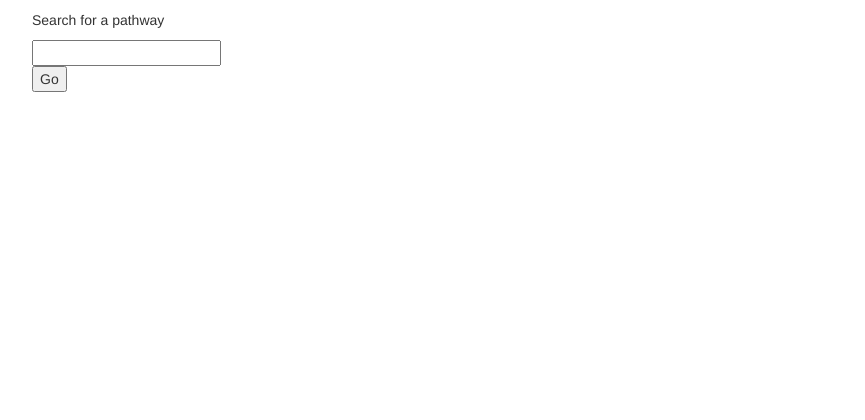
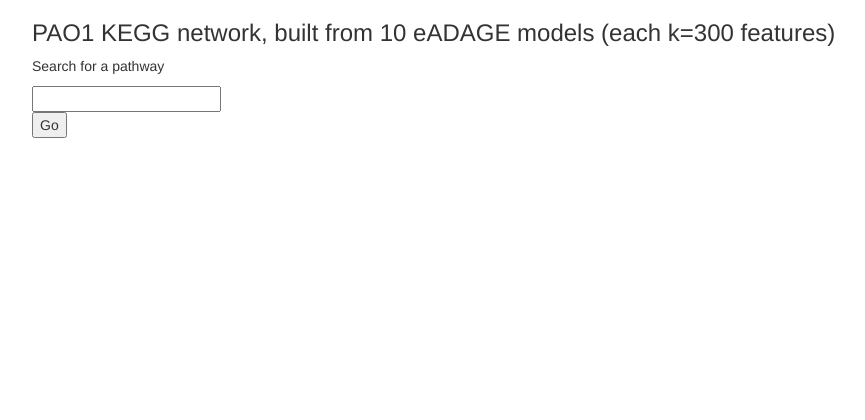
Before and after one commit to kathyxchen/PathCORE-demo, a Flask app: page /tcga in a window 1280 px wide. Shown: the top 420 px of the page, without its empty margins (38-903 px from the left). Before the commit the page ends 92 px from the top, so only its background shows below. Run offline with Flask 2, Linux system fonts and the light colour scheme; some libraries are stand-ins or nearby versions.

Commit message:
index page update

```diff
--- a/templates/index.html
+++ b/templates/index.html
@@ -1,10 +1,9 @@
 {% extends "layout.html" %}
-{% block title %}eADAGE PAO1 KEGG network{% endblock %}
+{% block title %}PathCORE network{% endblock %}
 {% block head %}
   {{ super() }}
   <style type="text/css">
   html, body {
-    margin: 5px;
   }
 
   .link {
@@ -26,6 +25,11 @@
 {% endblock %}
 {% block content %}
 <div class="container">
+    <div class="row">
+        <div class="container">
+            <h3>PAO1 KEGG network, built from 10 eADAGE models (each k=300 features)</h3>
+        </div>
+    </div>
     <div class="row">
         <div class="col-xs-2">
             <p>Search for a pathway</p>
@@ -55,7 +59,7 @@ Math.seedrandom("10pa4t5hcoRE");
 
 const target = "#pathcore"
 const width  = 960;
-const height = Math.max($(window).height(), 500);
+const height = Math.max($(window).height() - 10, 500);
 const svg = d3.select(target).append("svg")
   .attr("width", width)
   .attr("height", height);
@@ -285,12 +289,12 @@ d3.tsv(filepath, function(error, links) {
     text.each(function() {
       const text = d3.select(this);
       const words = text.text().split(/\s+/).reverse();
-      const lineNumber = 0;
       const lineHeight = 0.5;
       const y = text.attr("y");
       const dy = parseFloat(text.attr("dy"));
       let word;
       let line = [];
+      let lineNumber = 0;
       let tspan = text.text(null)
         .append("tspan")
         .attr("x", 0)
```
